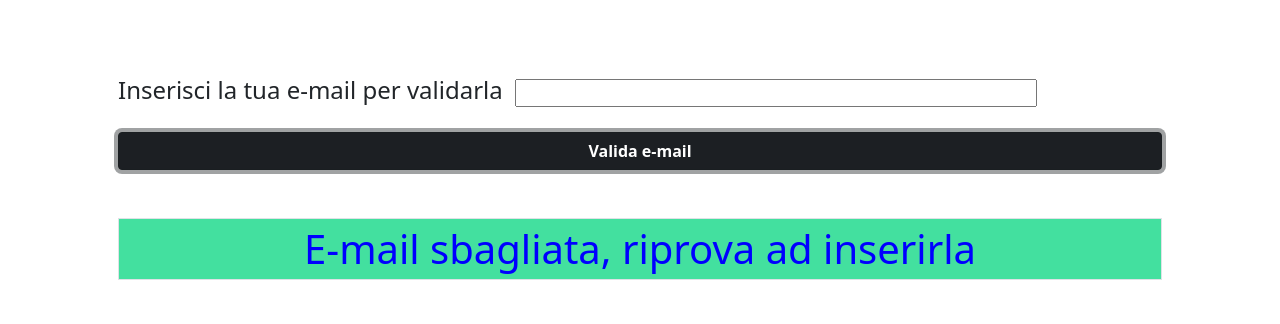
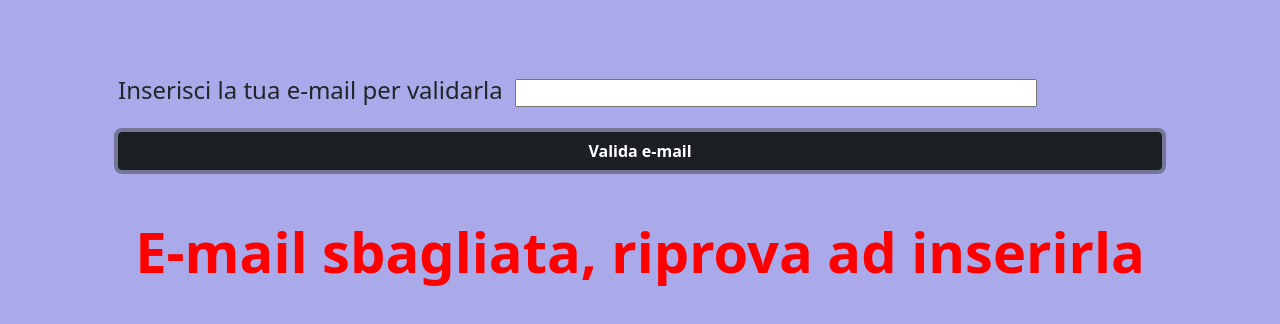
Before and after one commit to GianlucaGiovannini/js-mail-dadi, a plain HTML site: page email/index.html in a window 1280 px wide. Both pictures are taken after a click on the button "Valida e-mail". Drawn offline with nearby package versions, Linux system fonts and the light colour scheme.

Commit message:
last commit

```diff
--- a/email/assets/css/style.css
+++ b/email/assets/css/style.css
@@ -4,10 +4,14 @@
     box-sizing: border-box;
 }
 
-.result {
-    color: blue;
+body {
+    background-color: rgb(170, 169, 233);
 }
 
-.bg_a_caso {
-    background-color: rgb(67, 224, 159);
+.color_success {
+    color: rgb(67, 224, 159);
 }
+
+.color_red {
+    color: red;
+}
--- a/email/assets/js/main.js
+++ b/email/assets/js/main.js
@@ -8,7 +8,7 @@ const elementResult = document.querySelector(".result");
 elementValidator.addEventListener("click",
     function() {
 
-        let userMail = document.getElementById("mail").value;
+        let userMail = document.getElementById("email").value;
         let loginEnable = false;
 
         for (let i = 0; i < listEnableMail.length; i++) {
@@ -20,18 +20,19 @@ elementValidator.addEventListener("click",
         }
 
         let stamp;
+        let message;
 
         if (loginEnable == false) {
             stamp = "E-mail sbagliata, riprova ad inserirla"
+            message = `<h1 class="display-4 fw-bold color_red">E-mail sbagliata, riprova ad inserirla</h1>`
+
         } else {
             stamp = "Loggato con successo"
+            message = `<h1 class="display-4 fw-bold color_success">Loggato con successo</h1>`
         }
 
         alert(stamp);
-
-        elementResult.classList.remove("d-none")
-        elementResult.classList.add("bg_a_caso")
-        elementResult.innerHTML = stamp;
+        elementResult.innerHTML = message;
 
     }
 );
--- a/email/index.html
+++ b/email/index.html
@@ -13,13 +13,15 @@
 
 <body>
     <div class="container p-5">
-        <div class="inser_mail my-4">
-            <label for="mail" class="fs-4 me-2">
+        <form>
+            <div class="inser_mail my-4">
+                <label for="email" class="fs-4 me-2">
                 Inserisci la tua e-mail per validarla
             </label>
 
-            <input type="mail" id="mail" class="w-50">
-        </div>
+                <input type="email" id="email" class="w-50" required>
+            </div>
+        </form>
 
         <div class="d-flex justify-content-center mb-5">
             <button class="w-100 fw-bold btn btn-dark">
@@ -27,15 +29,10 @@
             </button>
         </div>
 
-        <div class="result border d-none text-center fs-1">
-
+        <div class="result text-center rounded-pill">
         </div>
         <!-- /.result -->
     </div>
-
-
-
-
 
     <!-- JAVASCRIPT -->
     <script src="https://cdn.jsdelivr.net/npm/@popperjs/core@2.10.2/dist/umd/popper.min.js" integrity="sha384-7+zCNj/IqJ95wo16oMtfsKbZ9ccEh31eOz1HGyDuCQ6wgnyJNSYdrPa03rtR1zdB" crossorigin="anonymous"></script>
```
